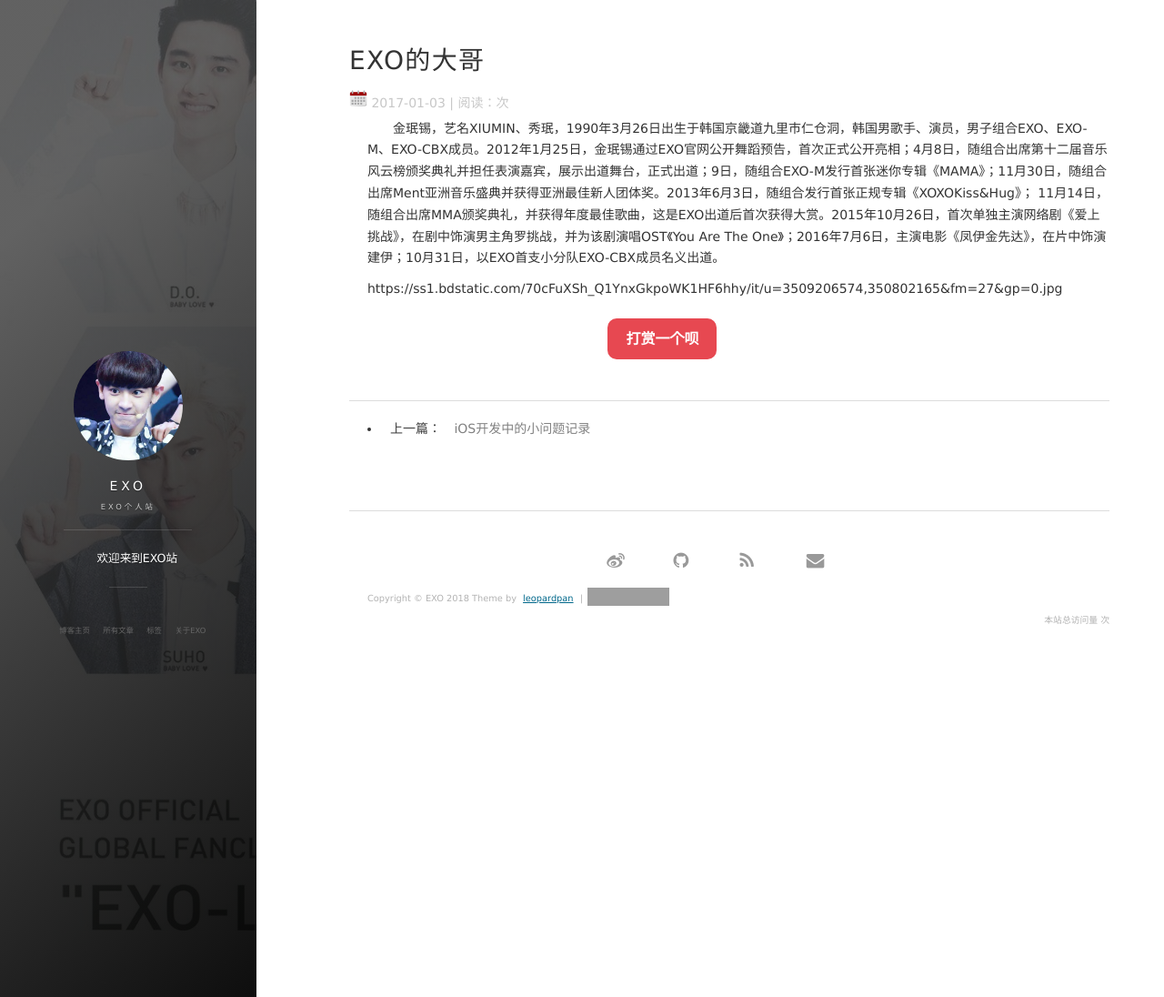
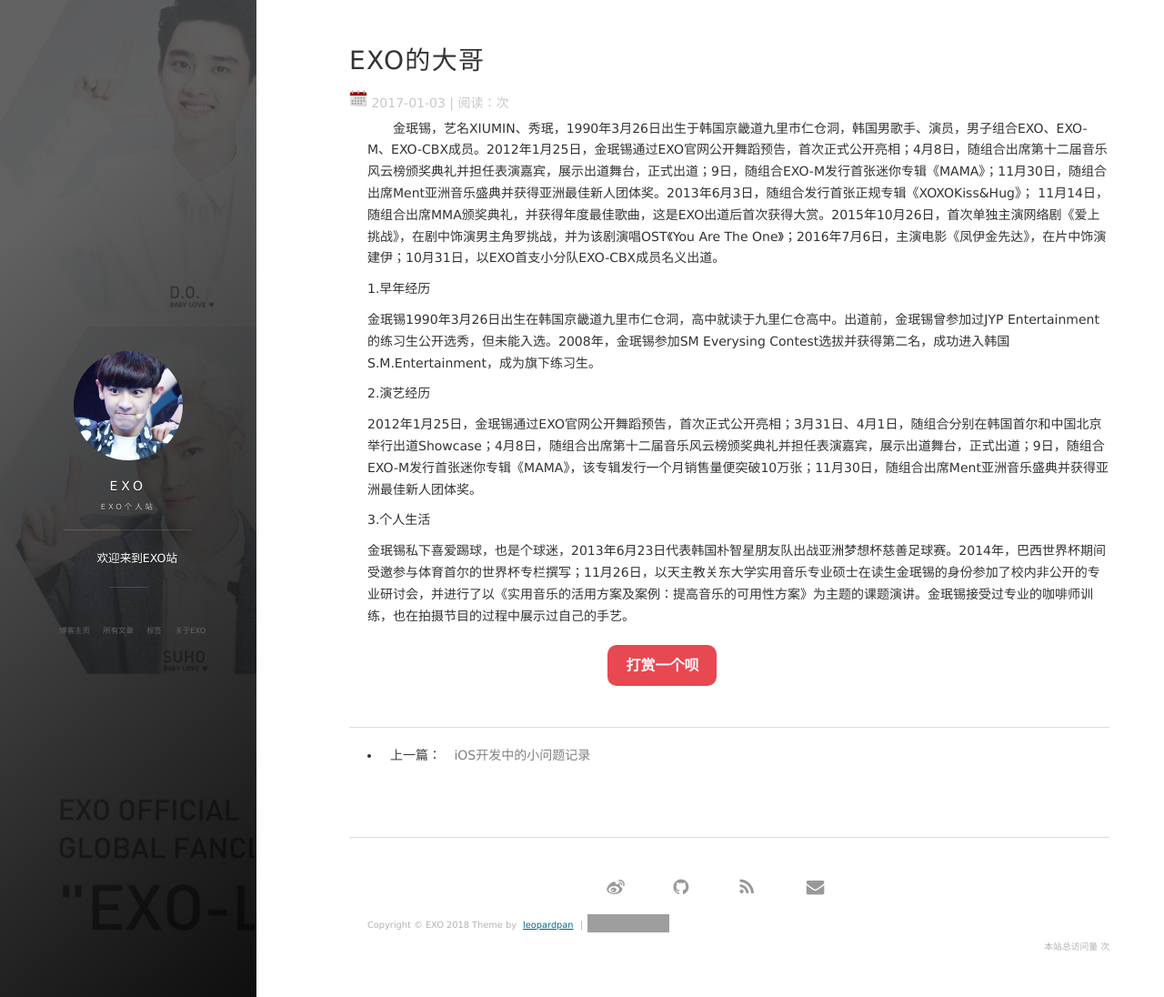
Before and after one commit to ChanYeol61/ChanYeol61.github.io, a Jekyll site: the page built from _posts/2017-01-03-iOS_Wifilist.md, in a window 1280 px wide and 1096 px high. Shown: the whole window at 91% size. Built offline with Jekyll 4.4.1, drawn with Linux system fonts in a browser that asks for light colours; nearby versions of some CDN libraries; comment, search, counter and statistics services are not loaded; grey boxes are pictures that could not be loaded.

Commit message:
Update 2017-01-03-iOS_Wifilist.md

```diff
--- a/_posts/2017-01-03-iOS_Wifilist.md
+++ b/_posts/2017-01-03-iOS_Wifilist.md
@@ -7,4 +7,14 @@ tag: EXO
 
 　　金珉锡，艺名XIUMIN、秀珉，1990年3月26日出生于韩国京畿道九里市仁仓洞，韩国男歌手、演员，男子组合EXO、EXO-M、EXO-CBX成员。2012年1月25日，金珉锡通过EXO官网公开舞蹈预告，首次正式公开亮相；4月8日，随组合出席第十二届音乐风云榜颁奖典礼并担任表演嘉宾，展示出道舞台，正式出道；9日，随组合EXO-M发行首张迷你专辑《MAMA》；11月30日，随组合出席Ment亚洲音乐盛典并获得亚洲最佳新人团体奖。2013年6月3日，随组合发行首张正规专辑《XOXOKiss&Hug》； 11月14日，随组合出席MMA颁奖典礼，并获得年度最佳歌曲，这是EXO出道后首次获得大赏。2015年10月26日，首次单独主演网络剧《爱上挑战》，在剧中饰演男主角罗挑战，并为该剧演唱OST《You Are The One》；2016年7月6日，主演电影《凤伊金先达》，在片中饰演建伊；10月31日，以EXO首支小分队EXO-CBX成员名义出道。
 
-https://ss1.bdstatic.com/70cFuXSh_Q1YnxGkpoWK1HF6hhy/it/u=3509206574,350802165&fm=27&gp=0.jpg
+1.早年经历
+
+金珉锡1990年3月26日出生在韩国京畿道九里市仁仓洞，高中就读于九里仁仓高中。出道前，金珉锡曾参加过JYP Entertainment的练习生公开选秀，但未能入选。2008年，金珉锡参加SM Everysing Contest选拔并获得第二名，成功进入韩国S.M.Entertainment，成为旗下练习生。
+
+2.演艺经历
+
+2012年1月25日，金珉锡通过EXO官网公开舞蹈预告，首次正式公开亮相；3月31日、4月1日，随组合分别在韩国首尔和中国北京举行出道Showcase；4月8日，随组合出席第十二届音乐风云榜颁奖典礼并担任表演嘉宾，展示出道舞台，正式出道；9日，随组合EXO-M发行首张迷你专辑《MAMA》，该专辑发行一个月销售量便突破10万张；11月30日，随组合出席Ment亚洲音乐盛典并获得亚洲最佳新人团体奖。
+
+3.个人生活
+
+金珉锡私下喜爱踢球，也是个球迷，2013年6月23日代表韩国朴智星朋友队出战亚洲梦想杯慈善足球赛。2014年，巴西世界杯期间受邀参与体育首尔的世界杯专栏撰写；11月26日，以天主教关东大学实用音乐专业硕士在读生金珉锡的身份参加了校内非公开的专业研讨会，并进行了以《实用音乐的活用方案及案例：提高音乐的可用性方案》为主题的课题演讲。金珉锡接受过专业的咖啡师训练，也在拍摄节目的过程中展示过自己的手艺。
```
